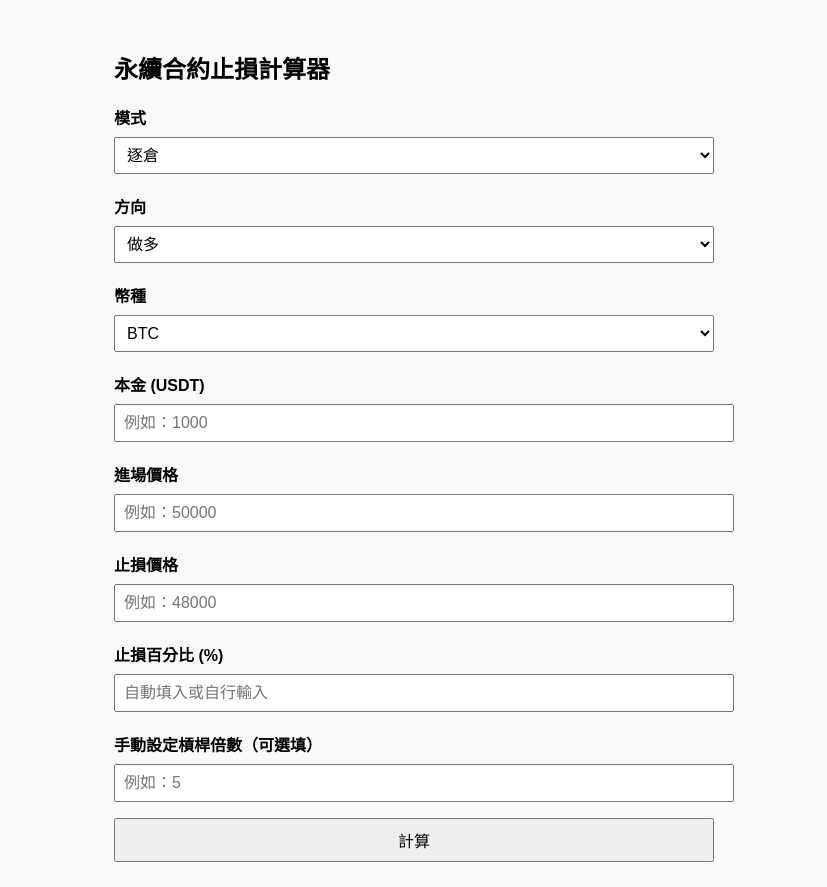
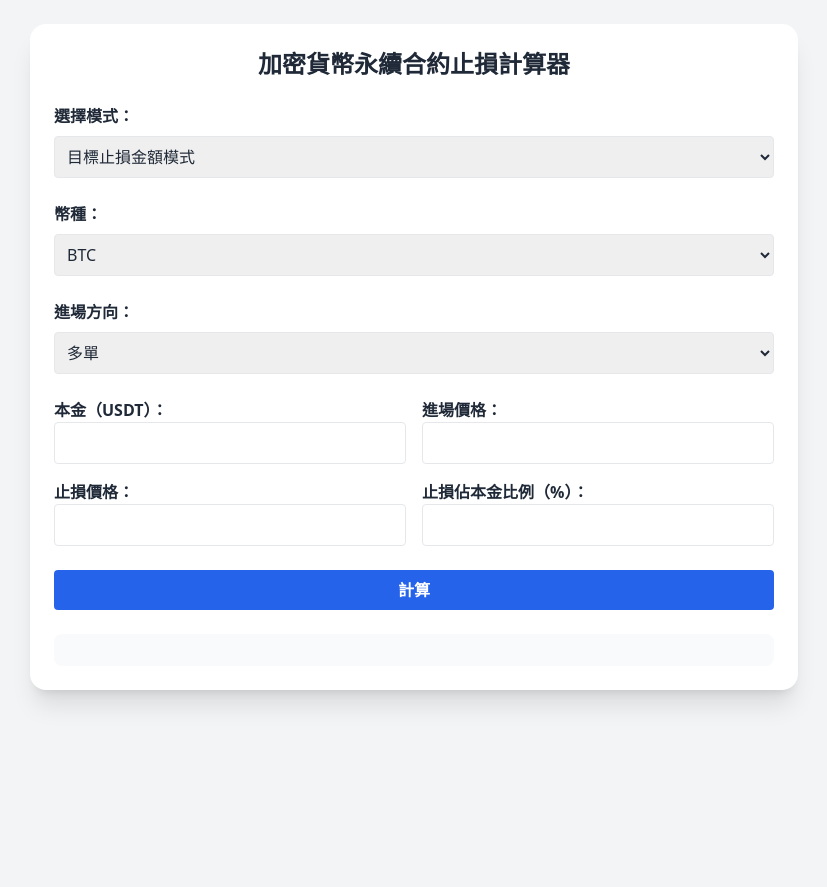
Before and after one commit to meuw11/-, a plain HTML site: page index.html in a window 1280 px wide. Shown: the whole page, without its empty margins (226-1053 px from the left). After the commit the page ends 800 px from the top, so only its background shows below. Drawn offline with nearby package versions, Linux system fonts and the light colour scheme.

Commit message:
Update index.html

```diff
--- a/index.html
+++ b/index.html
@@ -1,53 +1,27 @@
 <!DOCTYPE html>
-<html lang="zh-TW">
+<html lang="zh-Hant">
 <head>
   <meta charset="UTF-8">
-  <title>加密貨幣永續合約定量止損計算器</title>
-  <style>
-    body {
-      font-family: Arial, sans-serif;
-      padding: 30px;
-      background: #f7f9fa;
-      max-width: 600px;
-      margin: auto;
-    }
-    input, select, button {
-      padding: 8px;
-      margin: 8px 0;
-      width: 100%;
-      font-size: 16px;
-    }
-    label {
-      font-weight: bold;
-      margin-top: 12px;
-      display: block;
-    }
-    .output {
-      margin-top: 20px;
-      background: #eef;
-      padding: 15px;
-      border-radius: 8px;
-    }
-  </style>
+  <title>永續合約定量止損計算器</title>
+  <script src="https://cdn.tailwindcss.com"></script>
 </head>
-<body>
+<body class="bg-gray-100 text-gray-800 p-6">
+  <div class="max-w-3xl mx-auto bg-white p-6 rounded-2xl shadow-xl space-y-6">
+    <h1 class="text-2xl font-bold text-center">加密貨幣永續合約止損計算器</h1>
 
-  <h2>永續合約止損計算器</h2>
+    <!-- 模式切換 -->
+    <div>
+      <label class="font-semibold block mb-2">選擇模式：</label>
+      <select id="mode" class="p-2 border rounded w-full">
+        <option value="stopLoss">目標止損金額模式</option>
+        <option value="leverage">自訂槓桿模式</option>
+      </select>
+    </div>
 
-  <label for="mode">模式</label>
-  <select id="mode">
-    <option value="isolated">逐倉</option>
-    <option value="cross">全倉</option>
-  </select>
-
-  <label for="direction">方向</label>
-  <select id="direction">
-    <option value="long">做多</option>
-    <option value="short">做空</option>
-  </select>
-
-  <label for="coin">幣種</label>
-  <select id="coin" onchange="handleOtherCoin(this)">
+    <!-- 幣種選擇 -->
+    <div>
+      <label class="font-semibold block mb-2">幣種：</label>
+      <select id="symbol" class="p-2 border rounded w-full" onchange="handleCoinSelect()">
         <option>BTC</option>
         <option>ETH</option>
         <option>SOL</option>
@@ -56,87 +30,114 @@
         <option>XRP</option>
         <option>ADA</option>
         <option>SUI</option>
-    <option value="other">其他（請輸入）</option>
+        <option value="custom">其他</option>
       </select>
-  <input type="text" id="customCoin" style="display:none;" placeholder="請輸入幣種代號">
+      <input id="customSymbol" type="text" class="mt-2 p-2 border rounded w-full hidden" placeholder="請輸入幣種代號（例如：PEPE）">
+    </div>
 
-  <label for="capital">本金 (USDT)</label>
-  <input type="number" id="capital" placeholder="例如：1000">
+    <!-- 方向 -->
+    <div>
+      <label class="font-semibold block mb-2">進場方向：</label>
+      <select id="direction" class="p-2 border rounded w-full">
+        <option value="long">多單</option>
+        <option value="short">空單</option>
+      </select>
+    </div>
 
-  <label for="entry">進場價格</label>
-  <input type="number" id="entry" placeholder="例如：50000">
+    <!-- 本金與價格區塊 -->
+    <div class="grid grid-cols-2 gap-4">
+      <div>
+        <label class="block font-semibold">本金（USDT）：</label>
+        <input id="capital" type="number" class="p-2 border rounded w-full">
+      </div>
+      <div>
+        <label class="block font-semibold">進場價格：</label>
+        <input id="entryPrice" type="number" class="p-2 border rounded w-full">
+      </div>
+      <div>
+        <label class="block font-semibold">止損價格：</label>
+        <input id="stopPrice" type="number" class="p-2 border rounded w-full">
+      </div>
+      <div id="leverageInputContainer" class="hidden">
+        <label class="block font-semibold">自訂槓桿倍數：</label>
+        <input id="customLeverage" type="number" class="p-2 border rounded w-full">
+      </div>
+      <div id="stopLossPercentContainer">
+        <label class="block font-semibold">止損佔本金比例（%）：</label>
+        <input id="lossPercent" type="number" class="p-2 border rounded w-full">
+      </div>
+    </div>
 
-  <label for="stopLoss">止損價格</label>
-  <input type="number" id="stopLoss" placeholder="例如：48000">
+    <!-- 按鈕 -->
+    <button onclick="calculate()" class="mt-4 w-full bg-blue-600 hover:bg-blue-700 text-white font-semibold py-2 rounded">
+      計算
+    </button>
 
-  <label for="slPercent">止損百分比 (%)</label>
-  <input type="number" id="slPercent" placeholder="自動填入或自行輸入">
-
-  <label for="leverage">手動設定槓桿倍數（可選填）</label>
-  <input type="number" id="leverage" placeholder="例如：5">
-
-  <button onclick="calculate()">計算</button>
-
-  <div class="output" id="result"></div>
+    <!-- 輸出 -->
+    <div id="output" class="mt-6 bg-gray-50 p-4 rounded-lg space-y-2 text-lg font-medium text-gray-800"></div>
+  </div>
 
   <script>
-    function handleOtherCoin(select) {
-      const customInput = document.getElementById("customCoin");
-      customInput.style.display = select.value === "other" ? "block" : "none";
+    const modeSelect = document.getElementById("mode");
+    const leverageInputContainer = document.getElementById("leverageInputContainer");
+    const stopLossPercentContainer = document.getElementById("stopLossPercentContainer");
+    const customSymbol = document.getElementById("customSymbol");
+    const symbolSelect = document.getElementById("symbol");
+
+    function handleCoinSelect() {
+      customSymbol.classList.toggle('hidden', symbolSelect.value !== 'custom');
     }
 
+    modeSelect.addEventListener("change", () => {
+      const isLeverageMode = modeSelect.value === "leverage";
+      leverageInputContainer.classList.toggle("hidden", !isLeverageMode);
+      stopLossPercentContainer.classList.toggle("hidden", isLeverageMode);
+    });
+
     function calculate() {
-      const capital = parseFloat(document.getElementById('capital').value);
-      const entry = parseFloat(document.getElementById('entry').value);
-      const stop = parseFloat(document.getElementById('stopLoss').value);
-      let slPercent = parseFloat(document.getElementById('slPercent').value);
-      const leverageInput = parseFloat(document.getElementById('leverage').value);
-      const mode = document.getElementById('mode').value;
-      const direction = document.getElementById('direction').value;
-      const coin = document.getElementById('coin').value;
-      const customCoin = document.getElementById('customCoin').value;
-      const coinName = coin === "other" ? customCoin || "自訂幣種" : coin;
+      const mode = modeSelect.value;
+      const capital = parseFloat(document.getElementById("capital").value);
+      const entryPrice = parseFloat(document.getElementById("entryPrice").value);
+      const stopPrice = parseFloat(document.getElementById("stopPrice").value);
+      const direction = document.getElementById("direction").value;
+      const symbol = symbolSelect.value === 'custom' ? customSymbol.value.toUpperCase() : symbolSelect.value;
+      const output = document.getElementById("output");
+      output.innerHTML = "";
 
-      if (!capital || !entry || !stop) {
-        alert("請填寫本金、進場價與止損價");
-        return;
-      }
+      const stopDistance = Math.abs((entryPrice - stopPrice) / entryPrice);
 
-      // 計算止損百分比
-      if (!slPercent) {
-        slPercent = Math.abs((stop - entry) / entry) * 100;
-        document.getElementById('slPercent').value = slPercent.toFixed(2);
-      }
+      if (mode === "stopLoss") {
+        const lossPercent = parseFloat(document.getElementById("lossPercent").value) / 100;
+        const maxLoss = capital * lossPercent;
+        const positionSize = maxLoss / stopDistance;
+        const leverage = Math.floor(positionSize / capital);
+        const positionValue = positionSize * entryPrice;
 
-      // 推薦槓桿倍數
-      const riskAmount = capital * (slPercent / 100);  // 可承受虧損金額
-      const priceDiff = Math.abs(entry - stop);
-      const positionSize = riskAmount / priceDiff; // 張數（合約數）
-      const positionValue = positionSize * entry; // 倉位價值（美金）
+        output.innerHTML = `
+          幣種：${symbol}<br>
+          止損距離：${(stopDistance * 100).toFixed(2)}%<br>
+          ✅ 建議槓桿倍數：<strong>${leverage}x</strong><br>
+          📉 潛在虧損：$${maxLoss.toFixed(2)}（佔本金 ${(lossPercent * 100).toFixed(1)}%）<br>
+          💰 倉位大小：約 <strong>$${positionSize.toFixed(2)}</strong><br>
+          💼 倉位價值：約 <strong>$${positionValue.toFixed(2)}</strong>
+        `;
+      } else if (mode === "leverage") {
+        const leverage = parseFloat(document.getElementById("customLeverage").value);
+        const positionSize = capital * leverage;
+        const maxLoss = positionSize * stopDistance;
+        const positionValue = positionSize * entryPrice;
+        const lossPercent = (maxLoss / capital) * 100;
 
-      let maxLeverage = positionValue / capital;
-      if (mode === 'cross') {
-        maxLeverage = riskAmount / (priceDiff / entry * capital);
-      }
-
-      const usedLeverage = leverageInput || Math.floor(maxLeverage);
-      const displayLeverage = Math.floor(maxLeverage);
-
-      const realLoss = positionSize * priceDiff;
-      const lossPercent = (realLoss / capital) * 100;
-
-      document.getElementById('result').innerHTML = `
-        <b>幣種：</b>${coinName}<br>
-        <b>方向：</b>${direction === 'long' ? '做多' : '做空'}<br>
-        <b>模式：</b>${mode === 'isolated' ? '逐倉' : '全倉'}<br>
-        <b>建議槓桿倍數：</b>${displayLeverage} 倍<br>
-        <b>倉位大小：</b>${positionSize.toFixed(4)} 張<br>
-        <b>倉位價值：</b>${positionValue.toFixed(2)} USDT<br>
-        <b>潛在虧損金額：</b>${realLoss.toFixed(2)} USDT<br>
-        <b>佔本金比例：</b>${lossPercent.toFixed(2)}%
+        output.innerHTML = `
+          幣種：${symbol}<br>
+          止損距離：${(stopDistance * 100).toFixed(2)}%<br>
+          ✅ 槓桿倍數：<strong>${leverage}x</strong><br>
+          💰 倉位大小：約 <strong>$${positionSize.toFixed(2)}</strong><br>
+          💼 倉位價值：約 <strong>$${positionValue.toFixed(2)}</strong><br>
+          📉 潛在虧損：約 <strong>$${maxLoss.toFixed(2)}</strong>（佔本金約 <strong>${lossPercent.toFixed(2)}%</strong>）
         `;
       }
+    }
   </script>
-
 </body>
 </html>
```
Lines whose indentation alone changed are shown as unchanged.
